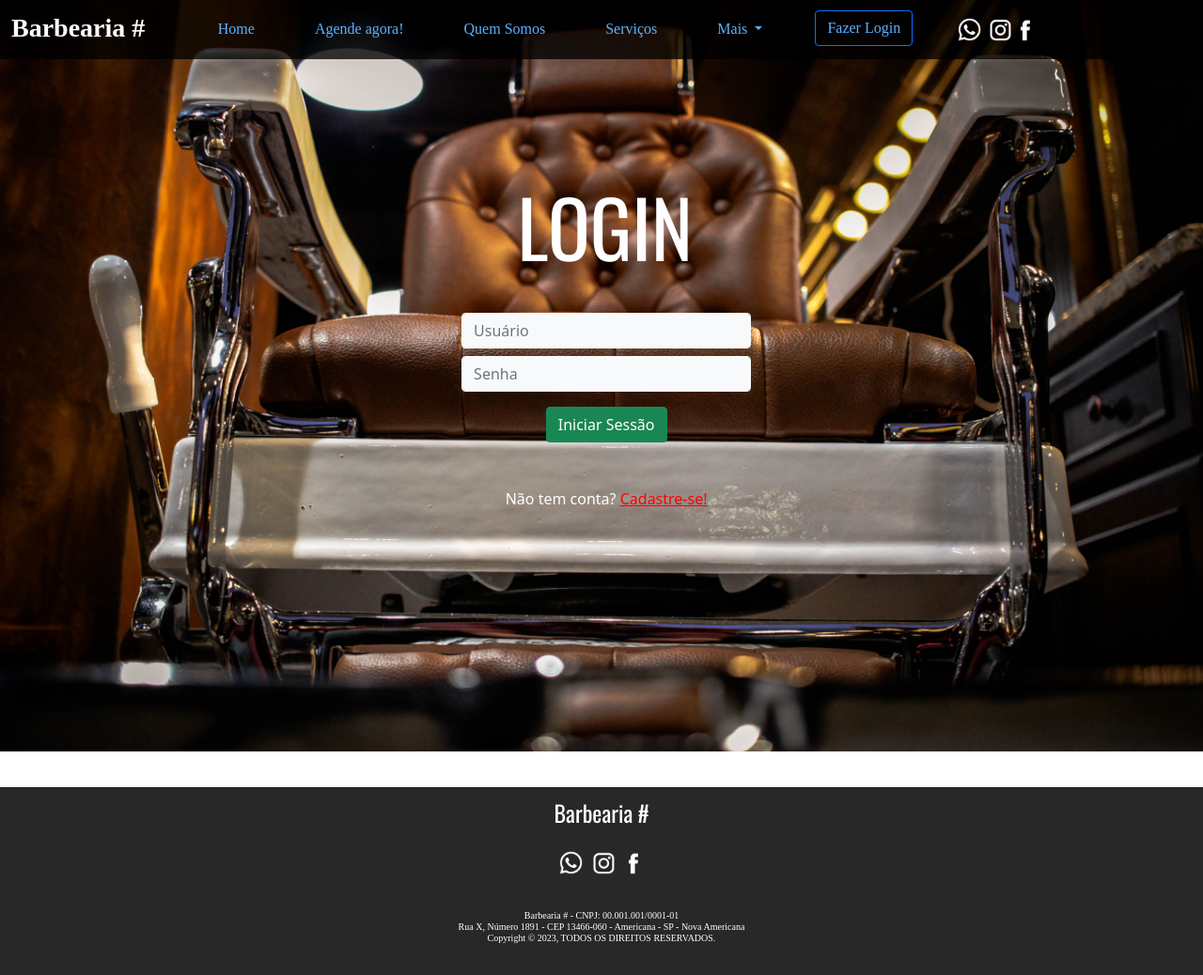
After one commit to pietronicolettisenacti18/projeto-integrador, a PHP site: page /login.php in a window 1280 px wide. The commit adds this page. Shown: the whole page at 94% size. Run offline with PHP 8.4, Linux system fonts and the light colour scheme.

Commit message:
Começando estrutura do login e cadastro de usuario (front)

```diff
--- /dev/null
+++ b/site/cabecalho.php
@@ -0,0 +1,14 @@
+<!DOCTYPE html>
+<html lang="pt-br">
+
+<head>
+  <meta charset="UTF-8">
+  <meta http-equiv="X-UA-Compatible" content="IE=edge">
+  <meta name="viewport" content="width=device-width, initial-scale=1.0">
+  <title>Barbearia #</title>
+  <link href="https://cdn.jsdelivr.net/npm/bootstrap@5.0.2/dist/css/bootstrap.min.css" rel="stylesheet" integrity="sha384-EVSTQN3/azprG1Anm3QDgpJLIm9Nao0Yz1ztcQTwFspd3yD65VohhpuuCOmLASjC" crossorigin="anonymous">
+  <link rel="stylesheet" type="text/css" href="style.css">
+  <link rel="icon" href="img/icone.png" type="image/x-icon">
+</head>
+
+<body>
--- /dev/null
+++ b/site/login.php
@@ -0,0 +1,80 @@
+<?php
+function redirect($url) {
+    header("Location: $url");
+    exit();
+  }
+
+  // Verificar se um parâmetro de redirecionamento foi passado na URL
+  if (isset($_GET['redirect'])) {
+    $redirect = $_GET['redirect'];
+
+    // Redirecionar para a página index.php
+    if ($redirect === 'home' || $redirect === 'agendar' || $redirect === 'quem-somos' || $redirect === 'servicos' || $redirect === 'galeria' || $redirect === 'contato' || $redirect === 'localizacao') {
+      redirect('index.php#' . $redirect);
+    }
+  }
+
+include 'cabecalho.php';
+include 'menu.php';
+?>
+
+<section class="login">LOGIN</section>
+    <div class="containerLogin">
+      <form action="login.php" method="post">
+        <div class="row">
+          <div class="col-6 mx-auto mb-2">
+            <input type="text" class="form-control nomeContato btn-light" name="usuario" placeholder="Usuário">
+          </div>
+        </div>
+        <div class="row">
+          <div class="col-6 mx-auto mb-2">
+            <input type="text" class="form-control assuntoContato btn-light" name="senha" placeholder="Senha">
+          </div>
+        </div>
+
+        <div class="row">
+          <div class="col-6 mx-auto mt-2 text-center">
+            <button class="btn btn-success" type="submit">Iniciar Sessão</button>
+          </div>
+        </div>
+
+
+        <div class="row">
+           <div class="col text-center mt-5">
+            <p class="semLogin">Não tem conta?  <a class="cadastre-se" href="cadastro.php">Cadastre-se!</a></p>
+           </div>
+        </div>
+
+      </form>
+    </div>
+
+
+<div>
+    <img id="inicio" src="img/teste.jpg" class="img-fluid imagemLogin" alt="">
+  </div>
+
+  <footer class="footer">
+
+    <h4 class="textoFooter">Barbearia #</h4>
+    <div class="icones">
+
+    <a href="https://api.whatsapp.com/send?phone=<19991229908>&text=Olá!" style="text-decoration: none;" target="_blank">
+    <img src="img/whatsapp.png" class="iconeWhatsapp" alt="Ícone do WhatsApp">
+    </a>
+
+      <a href="https://www.instagram.com/jvpolizelli/" style="text-decoration: none;" target="_blank">
+    <img src="img/instagram.png" class="iconeInstagram" alt="Ícone do Instagram">
+  </a>
+
+  <a href="https://www.facebook.com/joaovitor.polizelli" target="_blank">
+    <img src="img/facebook.png" class="iconeFacebook" alt="Ícone do Facebook">
+  </a>
+
+    </div>
+
+    <h6 class="textoFooter2">Barbearia # - CNPJ: 00.001.001/0001-01<br>
+
+      Rua X, Número 1891 - CEP 13466-060 - Americana - SP - Nova Americana<br>
+
+      Copyright © 2023, TODOS OS DIREITOS RESERVADOS.</h6>
+  </footer>
--- /dev/null
+++ b/site/menu.php
@@ -0,0 +1,62 @@
+<nav class="navbar navbar-expand-lg fixed-top bg-dark">
+    <div class="container-fluid">
+    <a class="barbeariaHeader" href="#inicio"><h3><strong>Barbearia #</strong></h3></a>
+      <button class="navbar-toggler navbar-dark" type="button" data-bs-toggle="collapse" data-bs-target="#navbarNavDarkDropdown" aria-controls="navbarNavDarkDropdown" aria-expanded="false" aria-label="Toggle navigation">
+        <span class="navbar-toggler-icon"></span>
+      </button>
+
+      <div class="collapse k navbar-collapse" id="navbarNavDarkDropdown">
+        <ul class="navbar-nav mx-auto">
+          <li class="nav-item">
+            <a class="nav-link active bg-gradient-danger me-5" aria-current="page" href="login.php?redirect=home">Home</a>
+          </li>
+          <li class="nav-item">
+            <a class="nav-link bg-gradient-danger me-5" href="https://api.whatsapp.com/send?phone=<19991229908>&text=Olá, gostaria de agendar um horário!" target="_blank">Agende agora!</a>
+          </li>
+          <li class="nav-item">
+            <a class="nav-link bg-gradient-danger me-5" href="login.php?redirect=quem-somos">Quem Somos</a>
+          </li>
+          <li class="nav-item">
+            <a class="nav-link bg-gradient-danger me-5" href="login.php?redirect=servicos">Serviços</a>
+          </li>
+
+          <li class="nav-item dropdown me-5">
+            <a class="nav-link bg-gradient-danger dropdown-toggle" href="#" id="navbarDarkDropdownMenuLink" role="button" data-bs-toggle="dropdown" aria-expanded="false">
+              Mais
+            </a>
+            <ul class="dropdown-menu dropdown-menu-dark" aria-labelledby="navbarDarkDropdownMenuLink">
+              <li><a class="dropdown-item" href="login.php?redirect=galeria">Galeria</a></li>
+              <li><a class="dropdown-item" href="login.php?redirect=contato">Contato</a></li>
+              <li><a class="dropdown-item" href="login.php?redirect=localizacao">Localização</a></li>
+            </ul>
+          </li>
+
+          <li class="nav-item">
+            <a class="btn btn-outline-primary bg-gradient-danger me-5" href="login.php">Fazer Login</a>
+          </li>
+
+          <div class="iconesMenu me-5">
+          <li>
+  <a href="https://api.whatsapp.com/send?phone=<19991229908>&text=Olá!" target="_blank">
+    <img src="img/whatsapp.png" class="iconeWhatsappMenu" alt="Ícone do WhatsApp">
+  </a>
+</li>
+
+<li>
+  <a href="https://www.instagram.com/jvpolizelli/" target="_blank">
+    <img src="img/instagram.png" class="iconeInstagramMenu" alt="Ícone do Instagram">
+  </a>
+</li>
+
+<li class="me-5">
+  <a href="https://www.facebook.com/joaovitor.polizelli" target="_blank">
+    <img src="img/facebook.png" class="iconeFacebookMenu" alt="Ícone do Facebook">
+  </a>
+</li>
+
+          </div>
+
+        </ul>
+      </div>
+    </div>
+  </nav>
--- a/site/style.css
+++ b/site/style.css
@@ -507,7 +507,7 @@
     flex-direction: column;
     display: flex;
     margin: 0 25.4%;
-    padding-top: 22%;
+    padding-top: 18%;
 }
 
 .localizacao {
@@ -598,3 +598,96 @@
     margin-top: 1%;
     margin-left: 0.1%;
 }
+
+.imagemCadastro{
+  width: 100%;
+  height: 100vh;
+}
+
+.cadastro{
+  font-family: 'Oswald', sans-serif;
+    font-size: 6.5vw;
+    position: absolute;
+    color: white;
+    margin-top: 5%;
+    left: 36.5%;
+}
+
+.containerCadastro{
+  border-radius: 0;
+    width: 50%;
+    position: absolute;
+    flex-direction: column;
+    display: flex;
+    margin: 0 25.4%;
+    padding-top: 20%;
+}
+
+.login{
+  font-family: 'Oswald', sans-serif;
+    font-size: 6.5vw;
+    position: absolute;
+    color: white;
+    margin-top: 14%;
+    left: 43%;
+}
+
+@media screen and (min-width: 0px) and (max-width: 280px) {
+  .login {
+margin-top: 40%;
+  }
+}
+
+@media screen and (min-width: 280px) and (max-width: 450px) {
+  .login {
+margin-top: 20%;
+  }
+}
+
+.imagemLogin{
+  width: 100%;
+  height: 100vh;
+}
+
+@media screen and (min-width: 0px) and (max-width: 280px) {
+  .imagemLogin {
+height: 65vh;
+  }
+}
+
+@media screen and (min-width: 280px) and (max-width: 701px) {
+  .imagemLogin {
+height: 60vh;
+  }
+}
+
+
+.containerLogin{
+  border-radius: 0;
+    width: 50%;
+    position: absolute;
+    flex-direction: column;
+    display: flex;
+    margin: 0 25.4%;
+    padding-top: 26%;
+}
+
+@media screen and (min-width: 280px) and (max-width: 450px) {
+  .containerLogin {
+padding-top: 34%;
+  }
+}
+
+@media screen and (min-width: 0px) and (max-width: 280px) {
+  .containerLogin {
+padding-top: 50%;
+  }
+}
+
+.semLogin{
+  color: white;
+}
+
+.cadastre-se{
+  color: red;
+}
```
Also changed, not shown: site/cadastro.php (added, +71 -0 lines), site/contato.php (+30 -21 lines), site/formulario.php (added, +21 -0 lines), site/index.php (+4 -77 lines), site/img/teste.jpg (added).
